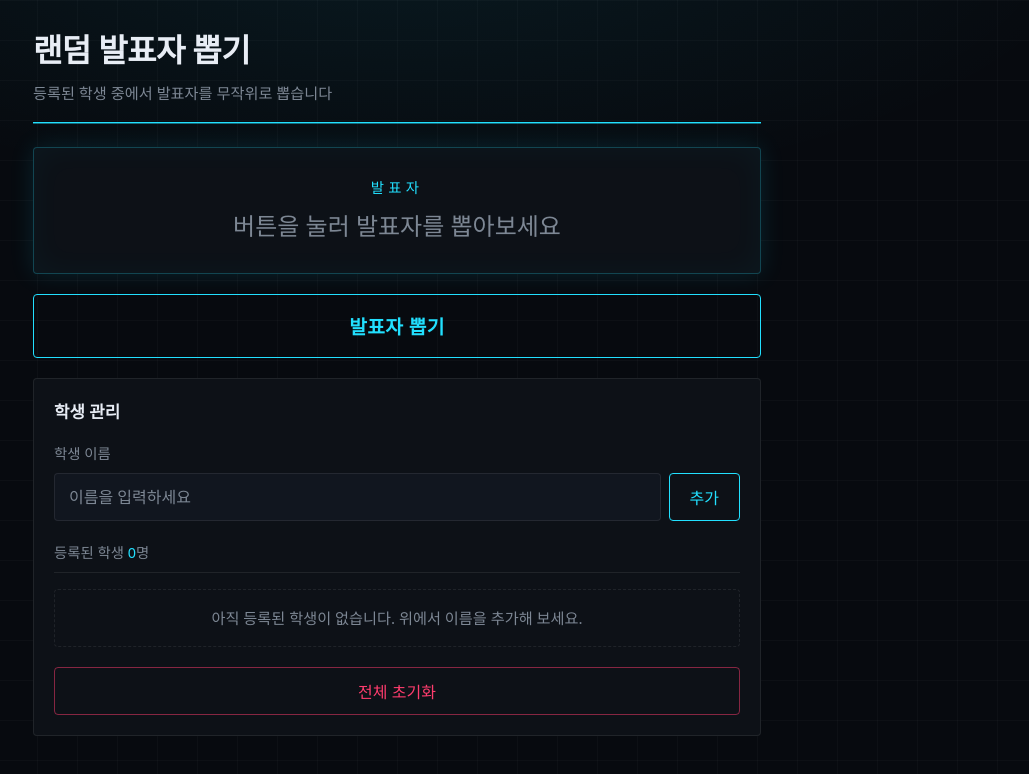
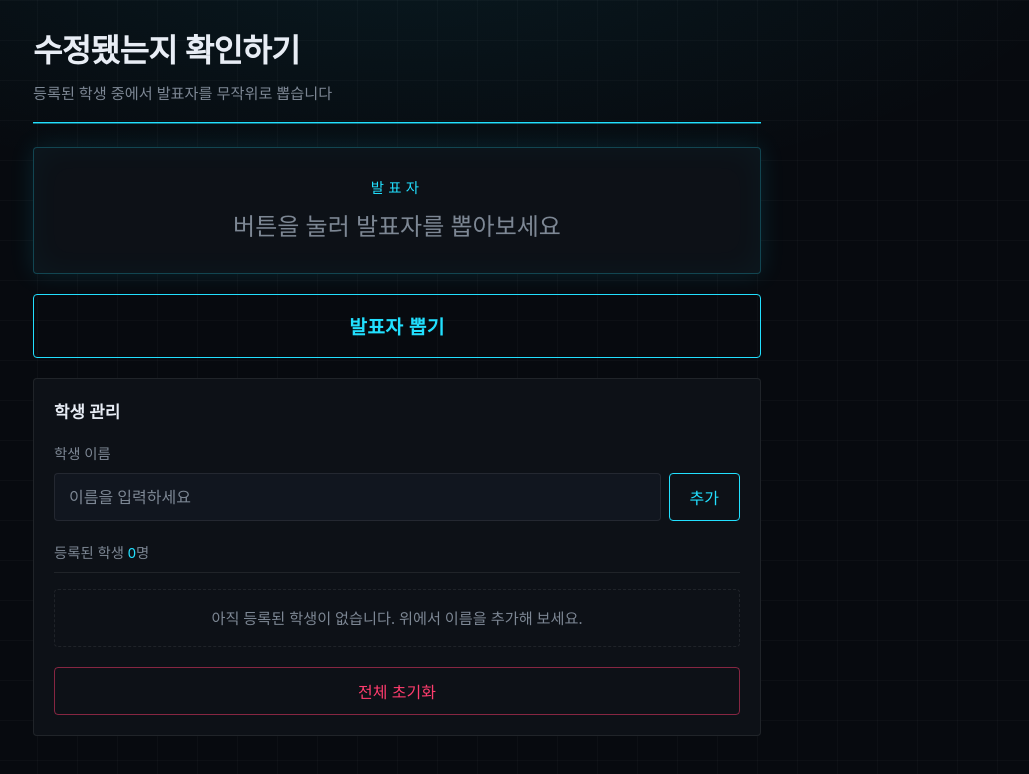
Before and after one commit to Cardanoian/random_select, a plain HTML site: page index.html in a window 1280 px wide. Shown: the whole page, without its empty margins (243-1272 px from the left). Drawn offline with Linux system fonts and the light colour scheme.

Commit message:
타이틀 수정

```diff
--- a/index.html
+++ b/index.html
@@ -9,7 +9,7 @@
 <body>
   <div class="app">
     <header class="app__header">
-      <h1 class="app__title">랜덤 발표자 뽑기</h1>
+      <h1 class="app__title">수정됐는지 확인하기</h1>
       <p class="app__subtitle">등록된 학생 중에서 발표자를 무작위로 뽑습니다</p>
     </header>
 
```
